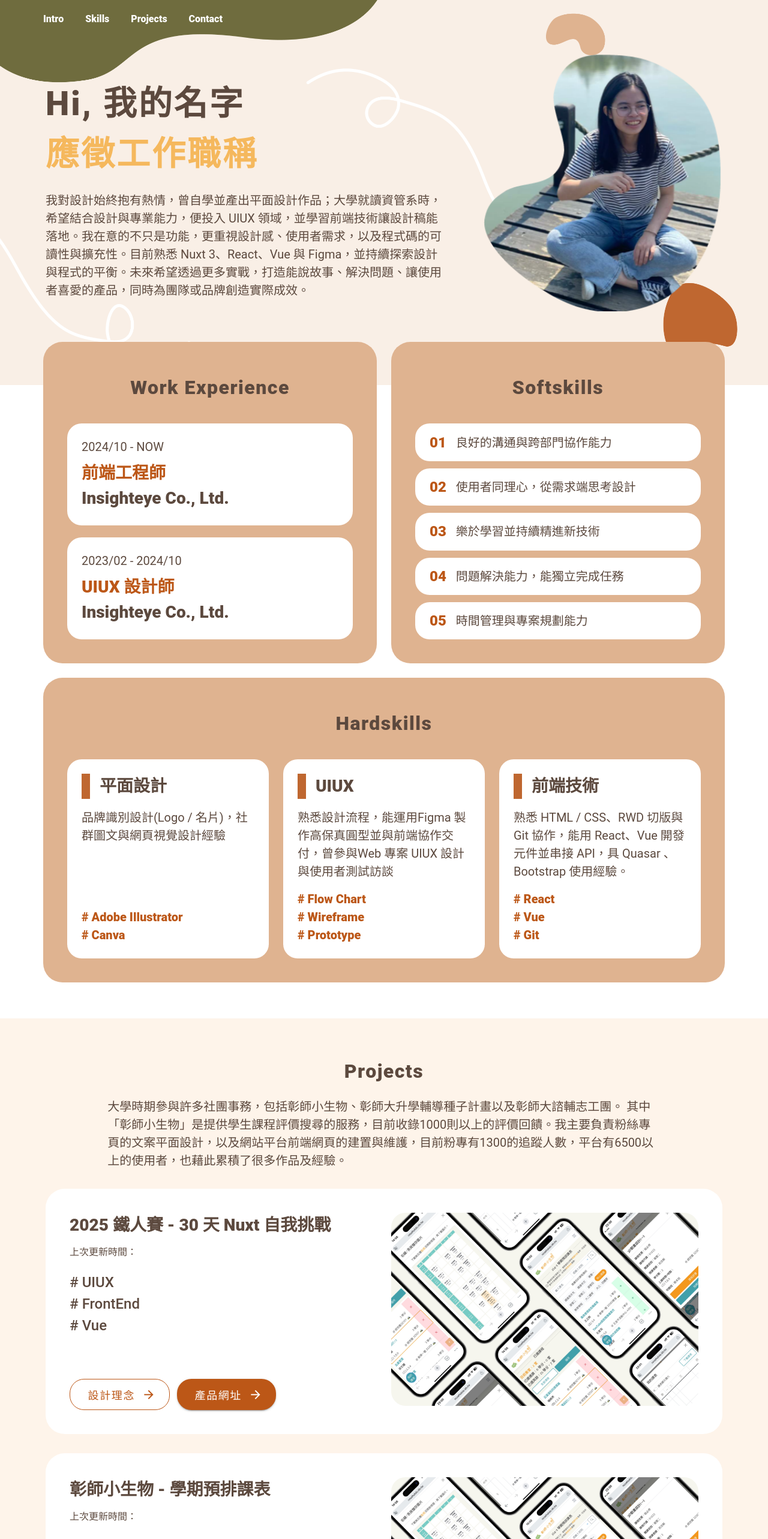
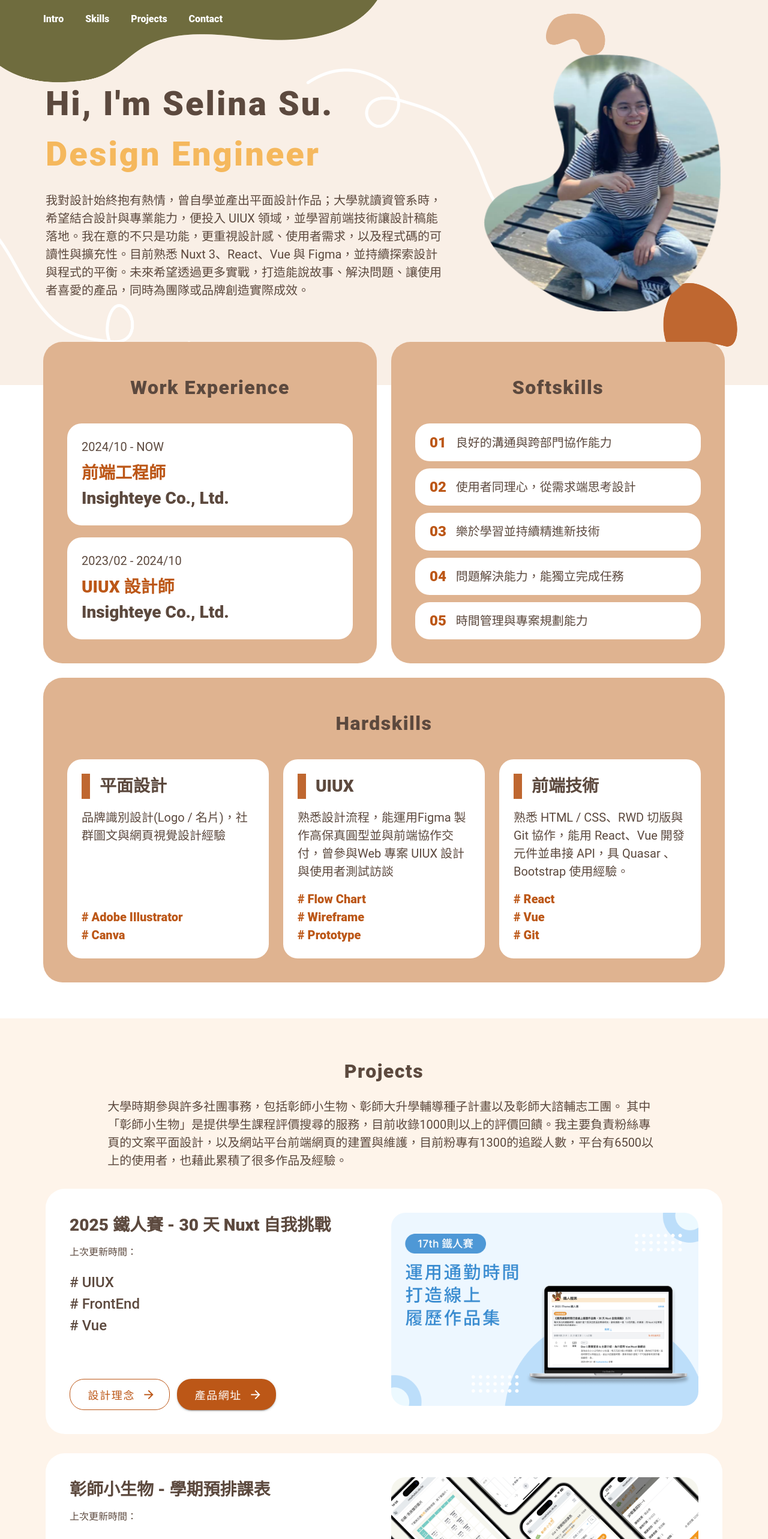
Before and after one commit to supeihau/my-portfolio-2025, a Nuxt app: page / in a window 1280 px wide. Shown: the top 2566 px of the page at 60% size. Built offline with nearby package versions, Linux system fonts and the light colour scheme; no server answers.

Commit message:
fix: add name and project card pic

```diff
--- a/components/intro.vue
+++ b/components/intro.vue
@@ -5,11 +5,11 @@
                 <div class="d-flex flex-column align-start justify-start">
                     <div class="text-brown"
                         :class="isDesktop ? 'text-h1-semi-bold': 'text-h2-semi-bold'">
-                        Hi, 我的名字
+                        Hi, I'm Selina Su.
                     </div>
                     <div class="text-main-yellow text-h1-semi-bold"
                         :class="isDesktop ? 'text-h1-semi-bold': 'text-h2-semi-bold'">
-                        應徵工作職稱
+                        Design Engineer
                     </div>
                     <div class="mt-5 text-brown"
                         :class="isDesktop ? 'text-h5-regular': 'text-h6-regular'">
--- a/components/projects/projects.vue
+++ b/components/projects/projects.vue
@@ -39,7 +39,7 @@ const projects = ref([
     branch: 'main',
     pushAt: '',
     skills: ['UIUX', 'FrontEnd', 'Vue'],
-    picture: 'images/project/timetable.png',
+    picture: 'images/project/ithome.png',
     designConceptUrl: 'https://ithelp.ithome.com.tw/users/20178581/ironman/8757?page=1',
     productUrl: 'https://my-portfolio-2025-mauve-zeta.vercel.app/',
   },
```
Also changed, not shown: public/images/project/ithome.png (added).
